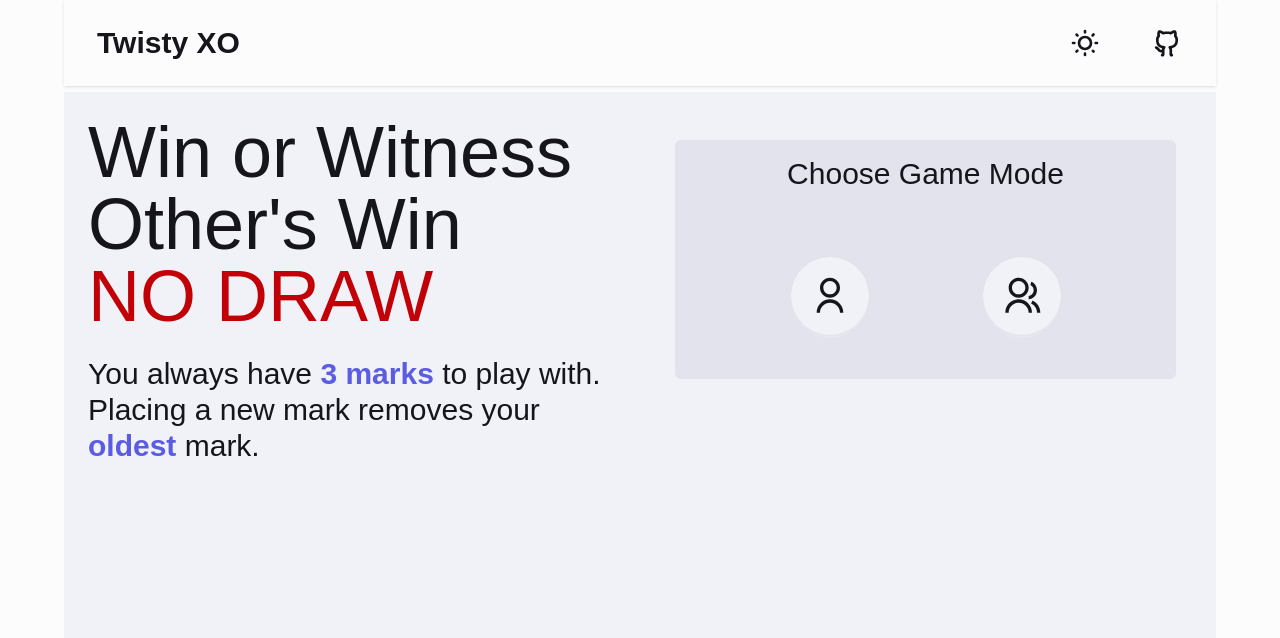
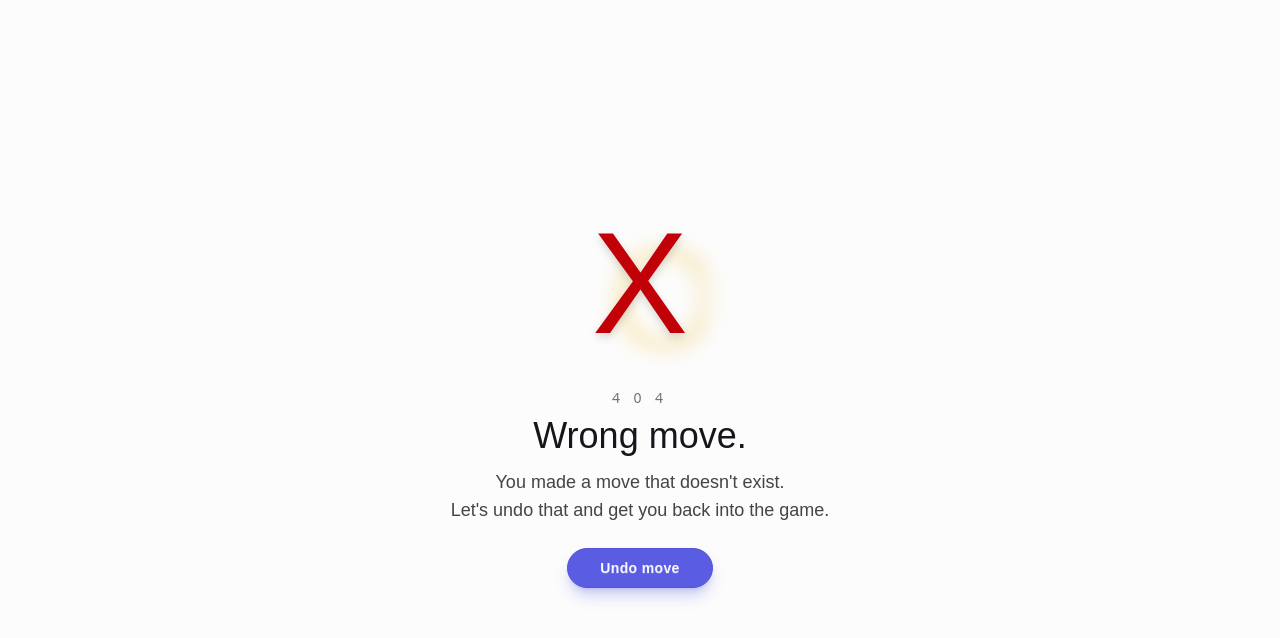
Before and after one commit to MohammedAnasuddin/Twisty-XO, a React (Vite) app: page /Game in a window 1280 px wide. Shown: the top 638 px of the page. Built offline with nearby package versions, Linux system fonts and the light colour scheme.

Commit message:
Add a 404 Not Found Page

```diff
--- a/src/app/App.jsx
+++ b/src/app/App.jsx
@@ -1,6 +1,7 @@
 import "remixicon/fonts/remixicon.css";
 import Entry from "../components/Entry.jsx";
 import Game from "../pages/game/ui/GamePage.jsx";
+import PathError from "@/pages/error/ui/PathError.jsx";
 
 import { createBrowserRouter, RouterProvider } from "react-router";
 import { GameProvider } from "../entities/game/model/GameContext.jsx";
@@ -20,31 +21,7 @@ function App() {
     {
       path: "/",
       element: <Entry />,
-      children: [
-        // {
-        //   path: "/",
-        //   element:<Entry/>
-        // },
-        {
-          path: ":mode",
-          element: (
-            <GameProvider>
-              <Game />
-            </GameProvider>
-          ),
-        },
-        {
-          path: "/Game",
-          element: (
-            <h1 className="text-4xl animate-pulse">
-              Building the Game Stay Tuned...
-            </h1>
-          ),
-          errorElement: (
-            <h1 className="text-2xl ">Building the Game Stay Tuned...</h1>
-          ),
-        },
-      ],
+      errorElement: <PathError />,
     },
   ]);
 
--- /dev/null
+++ b/src/pages/error/ui/PathError.jsx
@@ -0,0 +1,94 @@
+// PathError.tsx / PathError.jsx
+import { useNavigate } from "react-router";
+import { useEffect, useState } from "react";
+
+const PathError = () => {
+  const navigate = useNavigate();
+  const [isShaking, setIsShaking] = useState(true); // shake once on mount
+
+  // Stop the shake after one animation duration
+  useEffect(() => {
+    if (!isShaking) return;
+    const timer = setTimeout(() => setIsShaking(false), 600); // matches your --animate-shake
+    return () => clearTimeout(timer);
+  }, [isShaking]);
+
+  const handleUndo = () => {
+    navigate("/"); // always go to home "/"
+  };
+
+  const triggerShake = () => {
+    // restart the shake on hover
+    setIsShaking(true);
+  };
+
+  return (
+    <div className="flex items-center justify-center min-h-screen px-4 bg-base-100 text-base-content">
+      <div className="relative w-full max-w-md text-center">
+        {/* Giant X + ghost O */}
+        <div className="relative inline-block mb-8" onMouseEnter={triggerShake}>
+          {/* Ghost O behind */}
+          <span
+            className="
+              pointer-events-none
+              absolute inset-0
+              translate-x-4 translate-y-4
+              text-[7rem] sm:text-[8rem] md:text-[9rem]
+              leading-none
+              text-gradient-o
+              opacity-20
+              blur-sm
+              font-bungee-thin
+              select-none
+            "
+          >
+            O
+          </span>
+
+          {/* Main X – error red, shake on mount + hover */}
+          <span
+            className={`
+              block
+              text-[7rem] sm:text-[8rem] md:text-[9rem]
+              leading-none
+              font-bungee3d
+              text-red-700
+              drop-shadow-lg
+              select-none
+              ${isShaking ? "animate-shake" : ""}
+            `}
+          >
+            X
+          </span>
+        </div>
+
+        {/* 404 label */}
+        <p className="text-xs sm:text-sm tracking-[0.35em] uppercase text-base-content/60 mb-2">
+          4 0 4
+        </p>
+
+        {/* Title */}
+        <h1 className="mb-3 text-2xl sm:text-3xl md:text-4xl font-bungee">
+          Wrong move.
+        </h1>
+
+        {/* Subtitle */}
+        <p className="mb-6 text-sm sm:text-base md:text-lg font-ox text-base-content/80">
+          You made a move that doesn't exist.
+          <br className="hidden sm:block" />
+          Let's undo that and get you back into the game.
+        </p>
+
+        {/* Single Undo button */}
+        <button
+          onClick={handleUndo}
+          className="px-6 tracking-wide rounded-full shadow-lg btn btn-primary sm:px-8 font-ox shadow-primary/30"
+        >
+          Undo move
+        </button>
+      </div>
+    </div>
+  );
+};
+
+export default PathError;
```
Also changed, not shown: .codacy/codacy.yaml (added).
